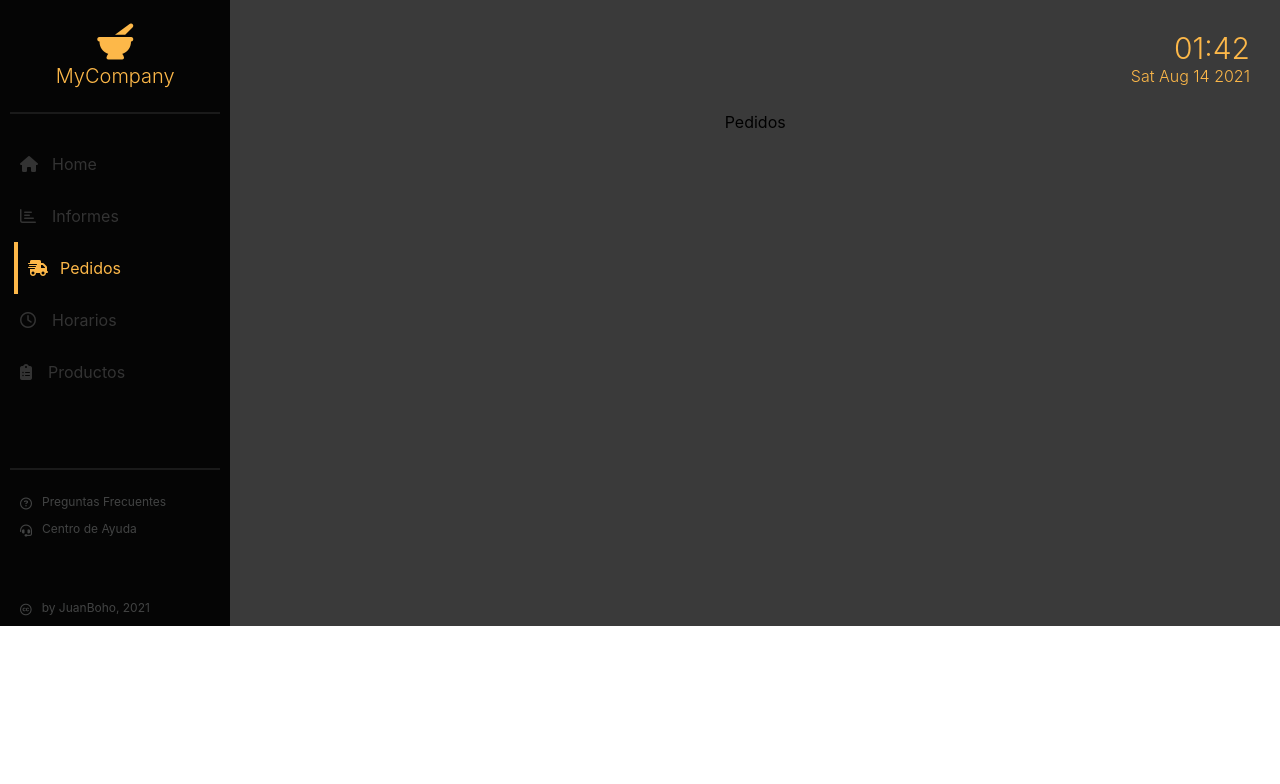
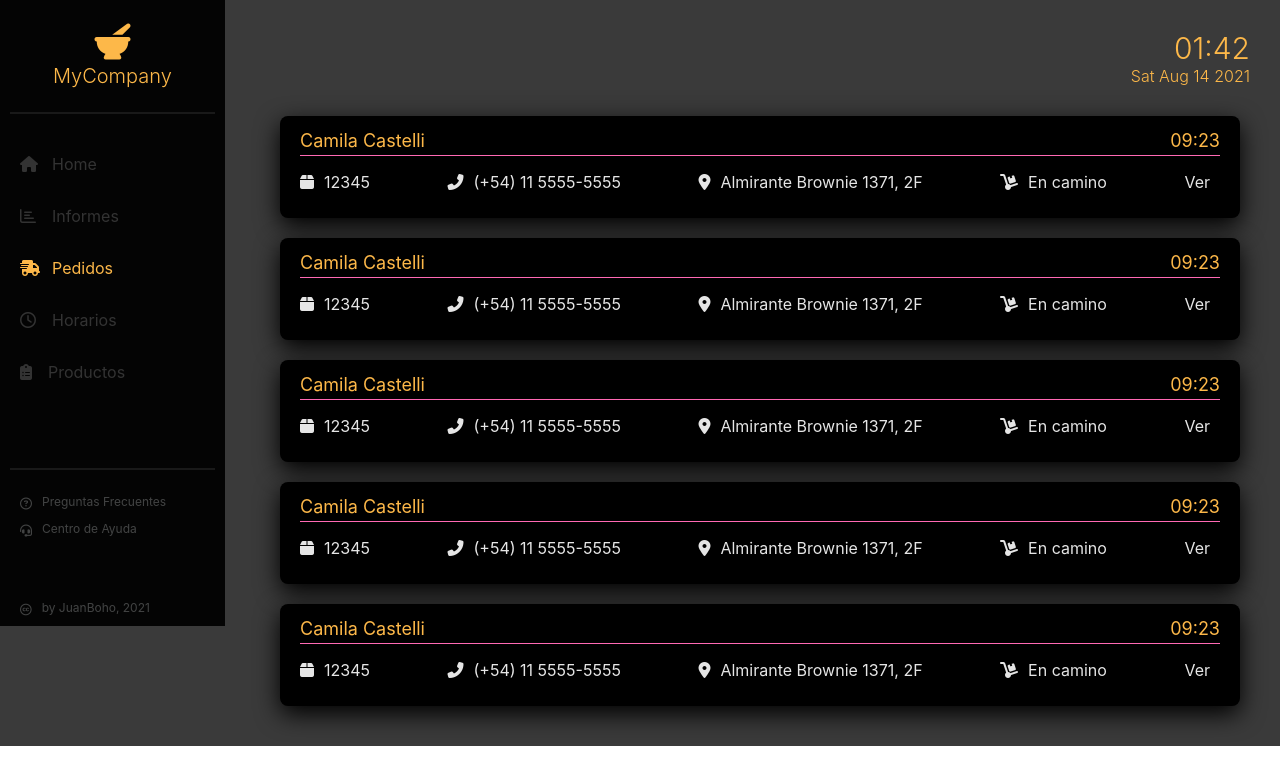
Before and after one commit to JuanBoho/React_Dashboard, a React (Create React App) app: page / in a window 1280 px wide. Both pictures are taken after a click on the link "Pedidos". Shown: the top 784 px of the page. Built offline with nearby package versions, Linux system fonts and the light colour scheme.

Commit message:
home + productos with in - animations. Still no pallete

```diff
--- a/src/App.css
+++ b/src/App.css
@@ -4,19 +4,17 @@
   background-color: #3a3a3a;
 }
 
-@media (min-width: 768px){
-  .App{
-    display: grid;
-    grid-template-columns: 18% 82%;
-  }
+.DashDisplay{
+  margin-left: 240px;
+  padding-bottom: 20px;
 }
 
-.Dash-display{
-  animation: ease-in 5.3s forwards;
-  transform: translateZ(130%);
+@media (max-width:767px) {
+  .DashDisplay{
+    margin: 0;
+  }
+
 }
-
-
 
 .HourDateBanner{
   padding: 30px 30px 10px 0;
--- a/src/App.js
+++ b/src/App.js
@@ -38,7 +38,7 @@ class App extends Component{
           onOptionClick = {this.onOptionClick}
           currentSelectedOption = {this.state.currentSelectedOption}/>
 
-        <div className="Dash-display">
+        <div className="DashDisplay">
           <div className="HourDateBanner">
             <h2>{this.dates.currentHour + ':' + this.dates.currentMinutes}</h2>
             <p>{this.dates.currentDate}</p>
--- a/src/Content/Pedidos.js
+++ b/src/Content/Pedidos.js
@@ -1,11 +1,84 @@
+import { classExpression } from '@babel/types';
 import React from 'react';
+import classes from './Pedidos.module.css'
 
 
-const Pedidos = (props)=>{
+const Pedidos = ()=>{
 
     return(
+        <div className={classes.Container}>
+            <div className={classes.Pedido}>
+                <div className={classes.PedidoTitle}>
+                    <p>Camila Castelli</p>
+                    <p>09:23</p>
+                </div>
 
-        <p>Pedidos</p>
+                <div className={classes.PedidoInfo}>
+                    <p><i class="fas fa-box"></i>12345</p>
+                    <p><i class="fas fa-phone-alt"></i>(+54) 11 5555-5555</p>
+                    <p><i class="fas fa-map-marker-alt"></i>Almirante Brownie 1371, 2F</p>
+                    <p><i class="fas fa-dolly"></i>En camino</p>
+                    <a><p>Ver</p></a>
+                </div>
+            </div>
+            <div className={classes.Pedido}>
+                <div className={classes.PedidoTitle}>
+                    <p>Camila Castelli</p>
+                    <p>09:23</p>
+                </div>
+
+                <div className={classes.PedidoInfo}>
+                    <p><i class="fas fa-box"></i>12345</p>
+                    <p><i class="fas fa-phone-alt"></i>(+54) 11 5555-5555</p>
+                    <p><i class="fas fa-map-marker-alt"></i>Almirante Brownie 1371, 2F</p>
+                    <p><i class="fas fa-dolly"></i>En camino</p>
+                    <a><p>Ver</p></a>
+                </div>
+            </div>
+            <div className={classes.Pedido}>
+                <div className={classes.PedidoTitle}>
+                    <p>Camila Castelli</p>
+                    <p>09:23</p>
+                </div>
+
+                <div className={classes.PedidoInfo}>
+                    <p><i class="fas fa-box"></i>12345</p>
+                    <p><i class="fas fa-phone-alt"></i>(+54) 11 5555-5555</p>
+                    <p><i class="fas fa-map-marker-alt"></i>Almirante Brownie 1371, 2F</p>
+                    <p><i class="fas fa-dolly"></i>En camino</p>
+                    <a><p>Ver</p></a>
+                </div>
+            </div>
+            <div className={classes.Pedido}>
+                <div className={classes.PedidoTitle}>
+                    <p>Camila Castelli</p>
+                    <p>09:23</p>
+                </div>
+
+                <div className={classes.PedidoInfo}>
+                    <p><i class="fas fa-box"></i>12345</p>
+                    <p><i class="fas fa-phone-alt"></i>(+54) 11 5555-5555</p>
+                    <p><i class="fas fa-map-marker-alt"></i>Almirante Brownie 1371, 2F</p>
+                    <p><i class="fas fa-dolly"></i>En camino</p>
+                    <a><p>Ver</p></a>
+                </div>
+            </div>
+            <div className={classes.Pedido}>
+                <div className={classes.PedidoTitle}>
+                    <p>Camila Castelli</p>
+                    <p>09:23</p>
+                </div>
+
+                <div className={classes.PedidoInfo}>
+                    <p><i class="fas fa-box"></i>12345</p>
+                    <p><i class="fas fa-phone-alt"></i>(+54) 11 5555-5555</p>
+                    <p><i class="fas fa-map-marker-alt"></i>Almirante Brownie 1371, 2F</p>
+                    <p><i class="fas fa-dolly"></i>En camino</p>
+                    <a><p>Ver</p></a>
+                </div>
+            </div>
+
+        </div>
     );
 }
 
--- /dev/null
+++ b/src/Content/Pedidos.module.css
@@ -0,0 +1,62 @@
+.Container{
+    background-color: #3a3a3a;
+    margin: 20px;
+}
+
+.Container> h2{
+    margin: 0;
+    padding: 0 20px;
+    text-align: left;
+    font-size: 20px;
+    font-weight: 300;
+    color: #FDB849;
+}
+
+.Pedido{
+    margin: 20px;
+    padding: 10px 20px;
+    background-color: #000;
+    box-shadow: rgb(0, 0, 0) 0px 8px 24px;
+    border-radius: 8px;
+    text-align: right;
+    color: #FDB849;
+    animation: opa .8s forwards;
+}
+
+@keyframes opa {
+    0%{
+        background-color:#FDB849;
+        margin-bottom: 130px;
+    }
+    100%{
+        background-color: #000;
+        margin-bottom: 20px;
+    }
+
+}
+
+.PedidoTitle{
+    display: flex;
+    justify-content: space-between;
+    font-size: 18px;
+    margin: 0;
+    border-bottom: 1px Solid hotpink;
+}
+.PedidoTitle>p{
+    margin: 4px 0;
+}
+.PedidoInfo{
+    display: flex;
+    justify-content: space-between;
+    margin-right: 10px;
+    color: #e5e5e5;
+}
+
+.PedidoInfo >p >i{
+     margin-right: 10px;
+}
+
+.PedidoInfo > a:hover{
+    color: #FDB849;
+    cursor: pointer;
+}
--- a/src/Panel.module.css
+++ b/src/Panel.module.css
@@ -1,8 +1,18 @@
 .panelContainer{
     background-color: #000000ea;
     padding: 10px;
+    position: fixed;
+    width: 16vw;
+    z-index: 1;
+}
+
+@media (max-width:767px) {
+    .panelContainer{
+      display: none;
+    }
 
 }
+
 
 .Hr{
     margin: 24px 0;
@@ -108,6 +118,7 @@
     display: flex;
     margin-top: 20px;
     padding:  0 10px;
+
     text-align: center;
     text-decoration: none;
     font-size: 12px;
```
Also changed, not shown: TODO.txt.
